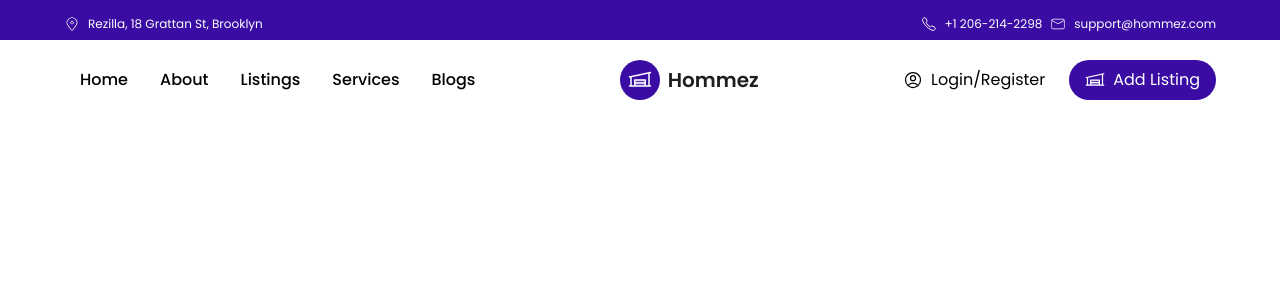
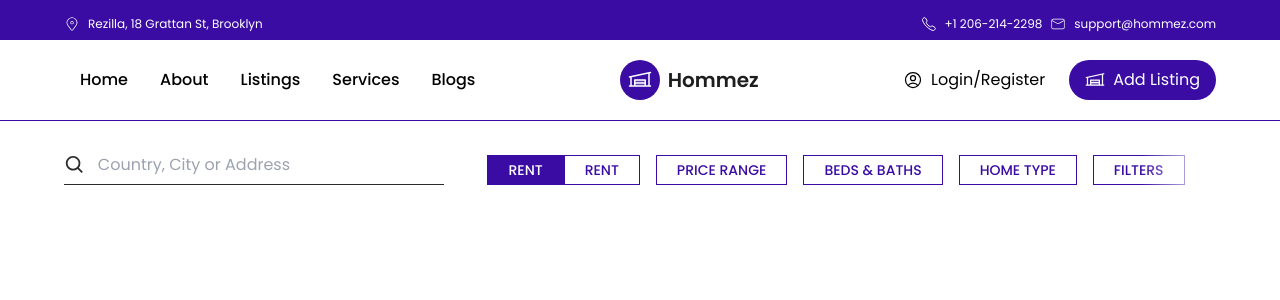
Before and after one commit to IdrisRoti/hommez, a Next.js app: page /listings in a window 1280 px wide. Shown: the top 300 px of the page. Built offline with nearby package versions, Linux system fonts and the light colour scheme.

Commit message:
feat: add search bar and filter components

```diff
--- a/app/globals.css
+++ b/app/globals.css
@@ -40,3 +40,17 @@ html {
 .cardShadow {
   box-shadow: 10px 10px 15px 10px rgba(0, 0, 0, 0.1);
 }
+
+.scrollbar {
+  scrollbar-width: thin;
+  scrollbar-color: #3a0ca3 transparent;
+}
+
+.hideScrollBar::-webkit-scrollbar {
+  display: none;
+}
+
+.hideScrollBar {
+  -ms-overflow-style: none; /* IE and Edge */
+  scrollbar-width: none; /* Firefox */
+}
--- a/app/layout.tsx
+++ b/app/layout.tsx
@@ -1,6 +1,7 @@
 import type { Metadata } from "next";
 import { Poppins } from "next/font/google"
 import "./globals.css";
+import PropertyListProvider from "@/providers/PropertyListProvider";
 
 const poppins = Poppins({ subsets: ["latin"], weight: ["300", "400", "500", "600", "800"]})
 
@@ -19,7 +20,9 @@ export default function RootLayout({
       <body
         className={`${poppins.className} antialiased`}
       >
-        {children}
+        <PropertyListProvider>
+          {children}
+        </PropertyListProvider>
       </body>
     </html>
   );
--- a/app/listings/page.tsx
+++ b/app/listings/page.tsx
@@ -1,10 +1,17 @@
 import Header from '@/components/landing/Header'
-import React from 'react'
+import Filters from '@/components/listings/filters'
+import SearchBox from '@/components/listings/search-box'
 
 const ListingsPage = () => {
   return (
     <div>
-      <Header />
+      <Header className='border-b border-primary'/>
+      <div className='contain flex flex-col lg:flex-row items-end gap-3 bg-white py-4 sticky top-0'>
+        <SearchBox />
+        <Filters />
+      </div>
+      {/* <div className='min-h-screen'></div>
+      <div className='min-h-screen'></div> */}
     </div>
   )
 }
--- /dev/null
+++ b/components/listings/filters.tsx
@@ -0,0 +1,47 @@
+"use client"
+
+import { propertyTypeArr } from '@/constants'
+import PropertyListContext from '@/context/PropertyListContext'
+
+import { useRouter } from 'next/navigation'
+import { useContext } from 'react'
+
+const Filters = () => {
+    const {setPropertyType, propertyType, search} = useContext(PropertyListContext)
+    const router = useRouter()
+
+    const handlePropertyType = (type: "Buy" | "Rent") => {
+        setPropertyType(type);
+        router.push(`?${new URLSearchParams({...(search && {search}), propertyType})}`);
+    }
+
+  return (
+    <div className='w-full'>
+       <div className='hideScrollBar w-full flex items-center lg:justify-center gap-4 overflow-auto [mask-image:linear-gradient(to_right,black_5%,black_90%,transparent)]'>
+            <div className='flex items-center'>
+                {
+                    propertyTypeArr.map((type) => {
+                        const isSelected = type === propertyType
+
+                       return (
+                                <button
+                                    key={type}
+                                    onClick={() => handlePropertyType(type)}
+                                    className={`border border-primary font-medium px-5 py-1 text-sm hover:opacity-70 transition ${isSelected ? "bg-primary text-white" : "text-primary bg-transparent"}`}
+                                >
+                                    RENT
+                                </button>
+                            )
+                    })
+                }
+            </div>
+            <button className='border border-primary text-primary font-medium px-5 py-1 text-sm flex-shrink-0'>PRICE RANGE</button>
+            <button className='border border-primary text-primary font-medium px-5 py-1 text-sm flex-shrink-0'>BEDS & BATHS</button>
+            <button className='border border-primary text-primary font-medium px-5 py-1 text-sm flex-shrink-0'>HOME TYPE</button>
+            <button className='border border-primary text-primary font-medium px-5 py-1 text-sm flex-shrink-0'>FILTERS</button>
+       </div>
+    </div>
+  )
+}
+
+export default Filters
--- /dev/null
+++ b/components/listings/search-box.tsx
@@ -0,0 +1,34 @@
+"use client"
+
+import { ChangeEvent, useContext } from 'react'
+import { useRouter } from 'next/navigation';
+
+import PropertyListContext from '@/context/PropertyListContext';
+
+import { BiSearch } from 'react-icons/bi'
+
+const SearchBox = () => {
+    const router = useRouter()
+    const {search, setSearch, propertyType} = useContext(PropertyListContext)
+
+   const onSubmit = (e: ChangeEvent<HTMLFormElement>) => {
+    e.preventDefault();
+    if(!search) return
+    router.push(`?${new URLSearchParams({search, propertyType})}`)
+   }
+
+  return (
+    <form onSubmit={onSubmit} className='w-full lg:w-1/2 bg-white flex items-center gap-3 border-b border-textDark h-10'>
+        <BiSearch className='size-6 text-textDark' />
+        <input
+            value={search}
+            onChange={(e) => setSearch(e.target.value)}
+            placeholder='Country, City or Address'
+            type="search"
+            className='bg-transparent h-full w-full outline-none'
+        />
+    </form>
+  )
+}
+
+export default SearchBox
--- a/constants.ts
+++ b/constants.ts
@@ -6,7 +6,7 @@ export const NavLinks = [
     {
         id: 1,
         label: "Home",
-        href: "/#home"
+        href: "/"
     },
     {
         id: 2,
@@ -163,3 +163,5 @@ export const testimonials = [
 ]
 
 export const discoveryLinks = ["Canada", "United States", "Germany", "Nigeria", "India"]
+
+export const propertyTypeArr = ["Buy", "Rent"] as const
--- /dev/null
+++ b/context/PropertyListContext.ts
@@ -0,0 +1,17 @@
+import { createContext, Dispatch, SetStateAction } from "react";
+
+type TPropertyListContext = {
+    search: string;
+    setSearch: Dispatch<SetStateAction<string>>;
+    propertyType: "Buy" | "Rent";
+    setPropertyType: Dispatch<SetStateAction<"Buy" | "Rent">>;
+}
+
+const PropertyListContext = createContext<TPropertyListContext>({
+    search: "",
+    setSearch: () => null,
+    propertyType: "Rent",
+    setPropertyType: () => null
+})
+
+export default PropertyListContext;
--- /dev/null
+++ b/providers/PropertyListProvider.tsx
@@ -0,0 +1,16 @@
+"use client";
+
+import PropertyListContext from "@/context/PropertyListContext";
+
+import { useState } from "react";
+
+const PropertyListProvider = ({children}: {children: React.ReactNode}) => {
+    const [search, setSearch] = useState("");
+    const [propertyType, setPropertyType] = useState<"Buy" | "Rent">("Buy");
+
+    return <PropertyListContext.Provider value={{search, setSearch, propertyType, setPropertyType}}>
+            {children}
+    </PropertyListContext.Provider>
+}
+
+export default PropertyListProvider;
```
